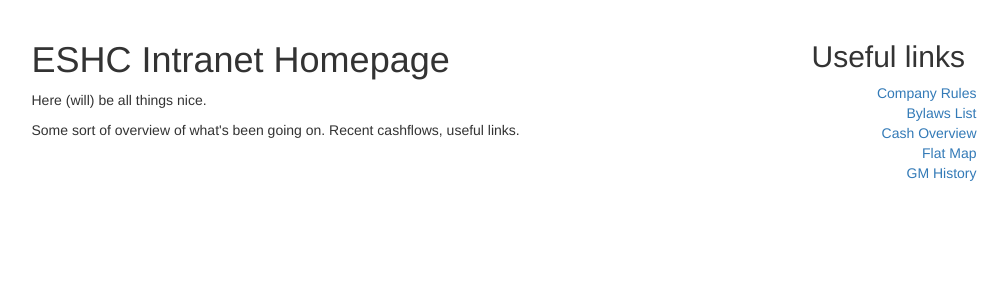
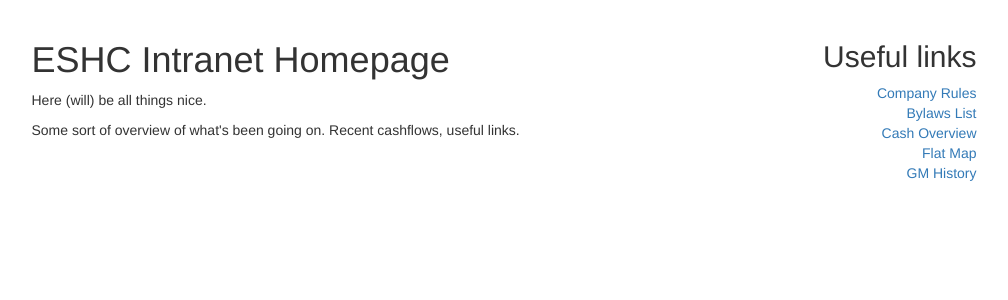
Before and after one commit to eshc/eshc-intranet, a Django app: page / in a window 1280 px wide. Shown: the part 52-352 px from the top of the page, without its empty margins (136-1144 px from the left). Run offline with Django 3.2, Linux system fonts and the light colour scheme; some libraries are stand-ins or nearby versions.

Commit message:
Commit before heroku trial

```diff
--- a/home/templates/home/index.html
+++ b/home/templates/home/index.html
@@ -8,7 +8,7 @@
 	<p>Some sort of overview of what's been going on. Recent cashflows, useful links.</p>
 	</div>
 	<div class="col-lg-2">
-	<h2>Useful links</h2>
+	<h2 style="text-align: right;">Useful links</h2>
 	<ul style="list-style-type: none; margin: 0px; padding: 0px; text-align: right">
 		<li><a href="">Company Rules</a></li>
 		<li><a href="">Bylaws List</a></li>
```
